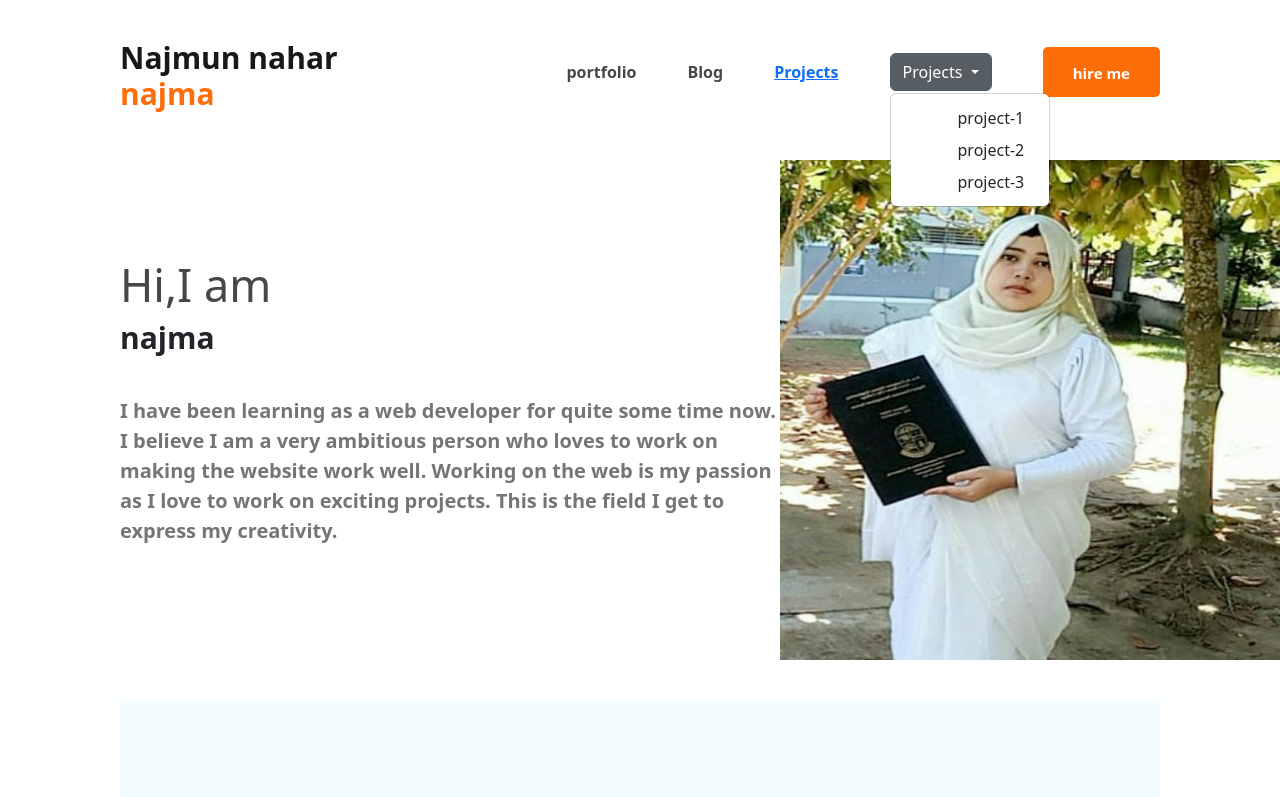
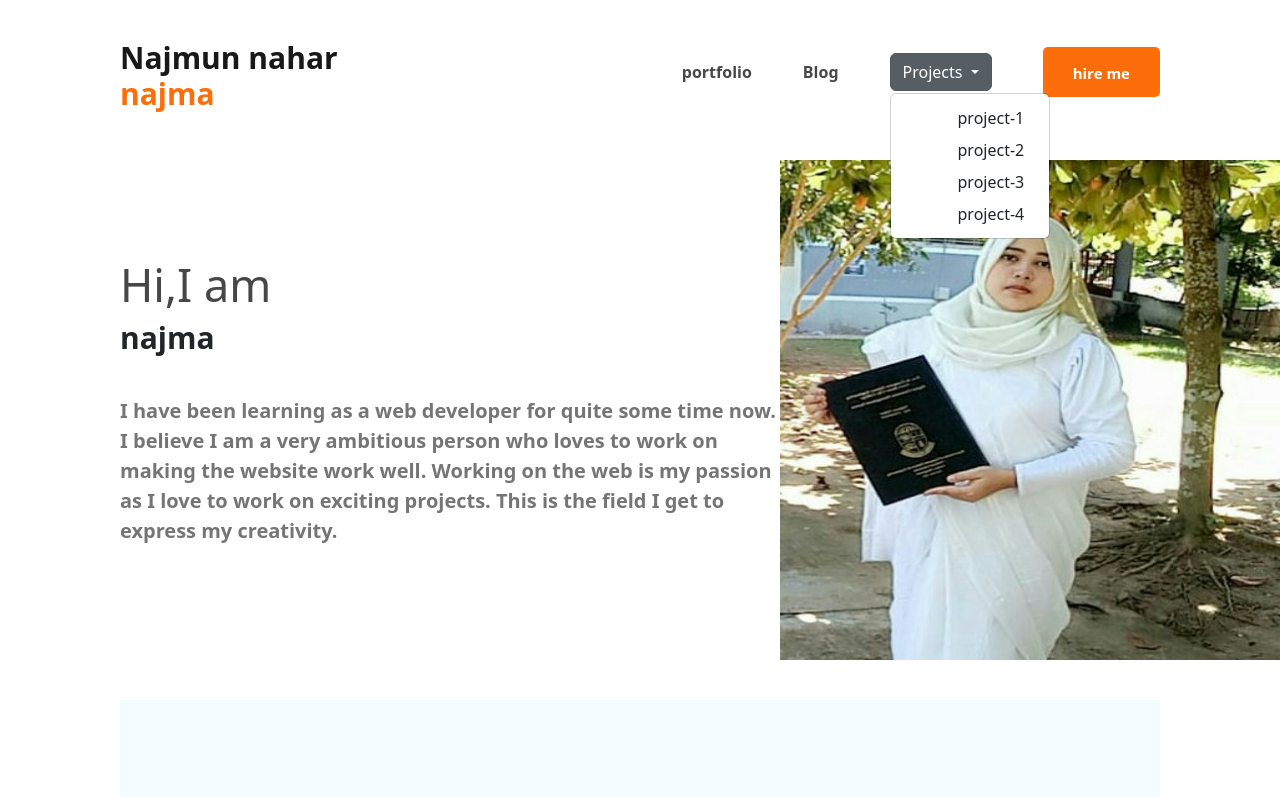
Before and after one commit to potomony/portfolio, a plain HTML site: page index.html in a window 1280 px wide. Both pictures are taken after a click on the button "Projects". Shown: the top 797 px of the page. Drawn offline with nearby package versions, Linux system fonts and the light colour scheme.

Commit message:
projects add

```diff
--- a/index.html
+++ b/index.html
@@ -20,7 +20,6 @@
       <ul>
         <li>portfolio</li>
         <li>Blog</li>
-        <li><a href="./task11/index.html">Projects</a></li>
         <li>
           <div class="dropdown">
             <button class="btn btn-secondary dropdown-toggle" type="button" data-bs-toggle="dropdown" aria-expanded="false">
@@ -30,6 +29,7 @@
               <li><a class="dropdown-item" href="https://potomony.github.io/Task-7/">project-1</a></li>
               <li><a class="dropdown-item" href="https://potomony.github.io/task-8/">project-2</a></li>
               <li><a class="dropdown-item" href="https://potomony.github.io/task11/">project-3</a></li>
+              <li><a class="dropdown-item" href=" https://potomony.github.io/task-09/">project-4</a></li>
             </ul>
           </div>
         </li>
```
